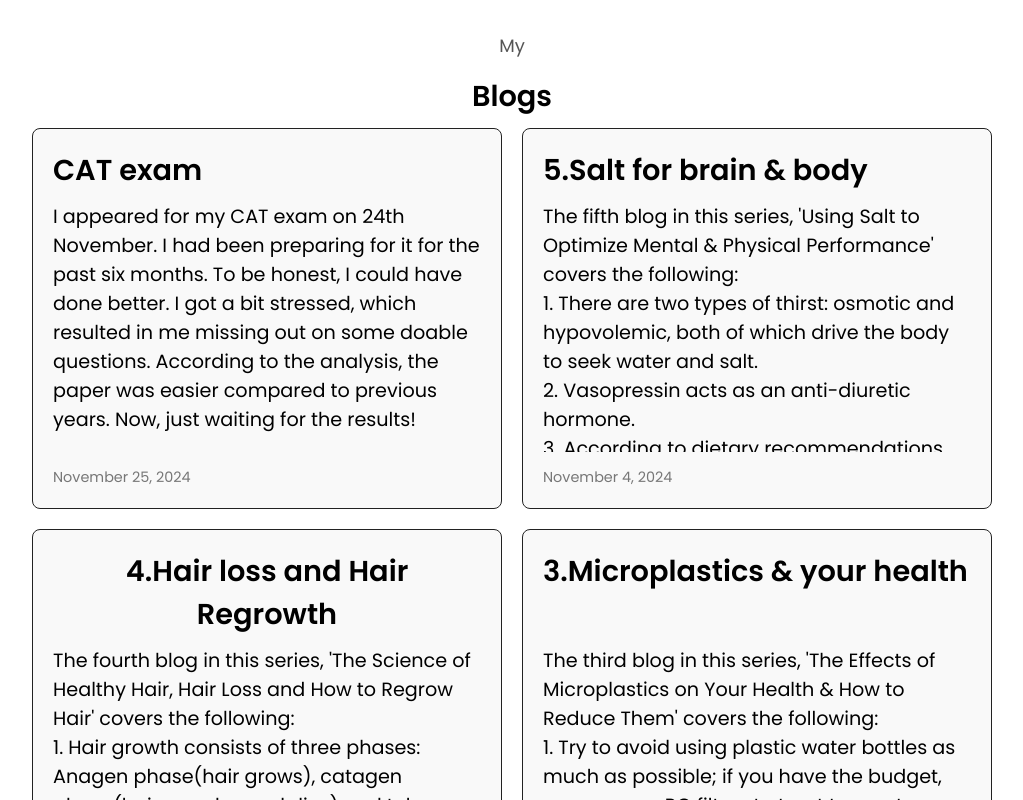
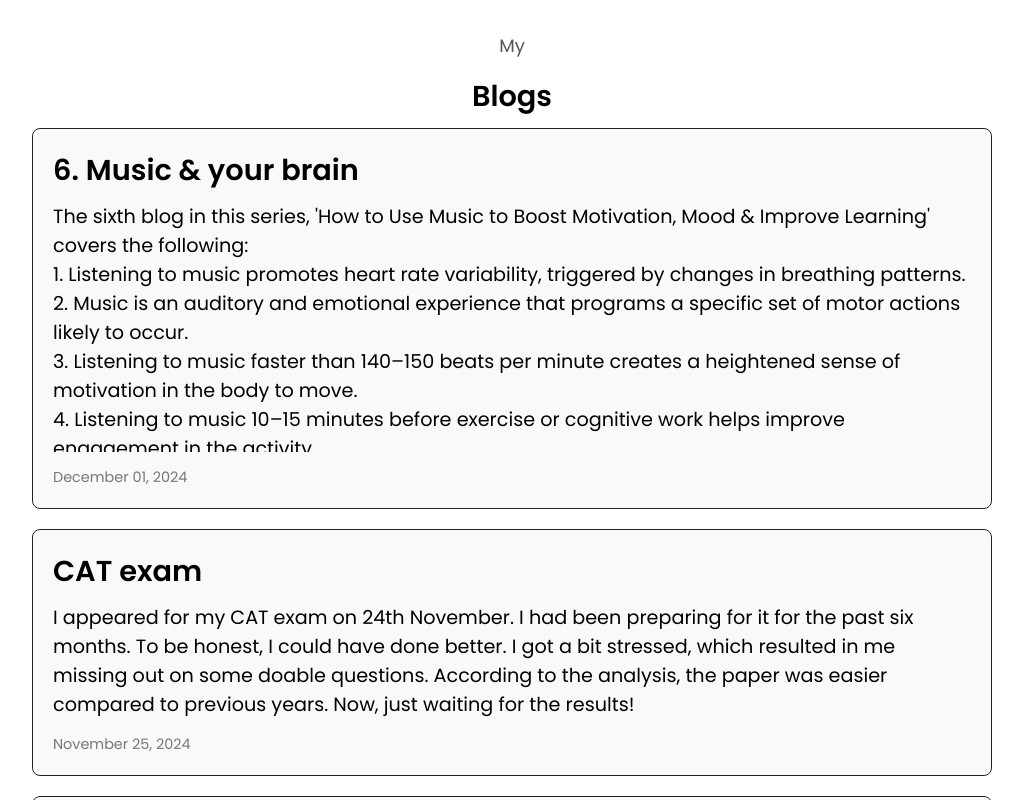
Before and after one commit to tanishqpandey26/digital-resume, a React (Create React App) app: page /blogs in a window 1280 px wide. Shown: the top 800 px of the page, without its empty margins (128-1151 px from the left). Built offline with nearby package versions, Linux system fonts and the light colour scheme.

Commit message:
new blog

```diff
--- a/src/components/Blog.js
+++ b/src/components/Blog.js
@@ -6,9 +6,24 @@ function Blog() {
 
   const latestBlog = {
 
-    title: 'CAT exam',
-    content: `I appeared for my CAT exam on 24th November. I had been preparing for it for the past six months. To be honest, I could have done better. I got a bit stressed, which resulted in me missing out on some doable questions. According to the analysis, the paper was easier compared to previous years. Now, just waiting for the results!`,
-    date: 'November 25, 2024',
+    title: '6. Music & your brain',
+
+    content: `The sixth blog in this series, 'How to Use Music to Boost Motivation, Mood & Improve Learning' covers the following:<br/>
+1. Listening to music promotes heart rate variability, triggered by changes in breathing patterns. <br/>
+2. Music is an auditory and emotional experience that programs a specific set of motor actions likely to occur. <br/>
+3. Listening to music faster than 140–150 beats per minute creates a heightened sense of motivation in the body to move. <br/>
+4. Listening to music 10–15 minutes before exercise or cognitive work helps improve engagement in the activity. <br/>
+5. Binaural beats at a frequency of 40 Hz can enhance focus and concentration, while other frequencies may have a detrimental effect.<br/>
+6. For cognitive tasks, the effectiveness scenarios are as follows: complete silence > instrumental music only > music with lyrics > listening to favorite music. Additionally, 40 Hz binaural beats or brown/white noise > working in silence.<br/>
+7. Internal dialogue or listening to yourself while reading helps with information retention.<br/>
+8. Listening to music with lyrics during breaks in cognitive work can improve retention.<br/>
+9. Fast-paced music, such as rock and roll, during breaks between bouts of exercise may enhance physical performance.<br/>
+10. The threshold for shifting to a happier mood by listening to happy music (frequency of words > 140 Hz) is 9 minutes.<br/>
+11. Listening to sad music (frequency < 60 Hz) for 13 minutes or more can help process and move past sad emotions.<br/>
+12. Listening to "Weightless" by Marconi Union can reduce anxiety by up to 65%.<br/>
+13. Listening to novel forms of music for 30–60 minutes a day, three times a week, can expand brain connectivity.`,
+
+    date: 'December 01, 2024',
   }
 
   useEffect(() => {
--- a/src/components/BlogsStyles.css
+++ b/src/components/BlogsStyles.css
@@ -14,7 +14,7 @@
 
   .blogs-list {
     display: grid;
-    grid-template-columns: repeat(2, 1fr);
+    grid-template-columns: repeat(1, 1fr);
     gap: 20px;
   }
 
--- a/src/components/blogItems.js
+++ b/src/components/blogItems.js
@@ -1,4 +1,26 @@
 export const blogItems = [
+
+  {
+    title: '6. Music & your brain',
+
+    content: `The sixth blog in this series, 'How to Use Music to Boost Motivation, Mood & Improve Learning' covers the following:<br/>
+1. Listening to music promotes heart rate variability, triggered by changes in breathing patterns. <br/>
+2. Music is an auditory and emotional experience that programs a specific set of motor actions likely to occur. <br/>
+3. Listening to music faster than 140–150 beats per minute creates a heightened sense of motivation in the body to move. <br/>
+4. Listening to music 10–15 minutes before exercise or cognitive work helps improve engagement in the activity. <br/>
+5. Binaural beats at a frequency of 40 Hz can enhance focus and concentration, while other frequencies may have a detrimental effect.<br/>
+6. For cognitive tasks, the effectiveness scenarios are as follows: complete silence > instrumental music only > music with lyrics > listening to favorite music. Additionally, 40 Hz binaural beats or brown/white noise > working in silence.<br/>
+7. Internal dialogue or listening to yourself while reading helps with information retention.<br/>
+8. Listening to music with lyrics during breaks in cognitive work can improve retention.<br/>
+9. Fast-paced music, such as rock and roll, during breaks between bouts of exercise may enhance physical performance.<br/>
+10. The threshold for shifting to a happier mood by listening to happy music (frequency of words > 140 Hz) is 9 minutes.<br/>
+11. Listening to sad music (frequency < 60 Hz) for 13 minutes or more can help process and move past sad emotions.<br/>
+12. Listening to "Weightless" by Marconi Union can reduce anxiety by up to 65%.<br/>
+13. Listening to novel forms of music for 30–60 minutes a day, three times a week, can expand brain connectivity.`,
+
+    date: 'December 01, 2024',
+
+  },
 
   {
     title: 'CAT exam',
```
